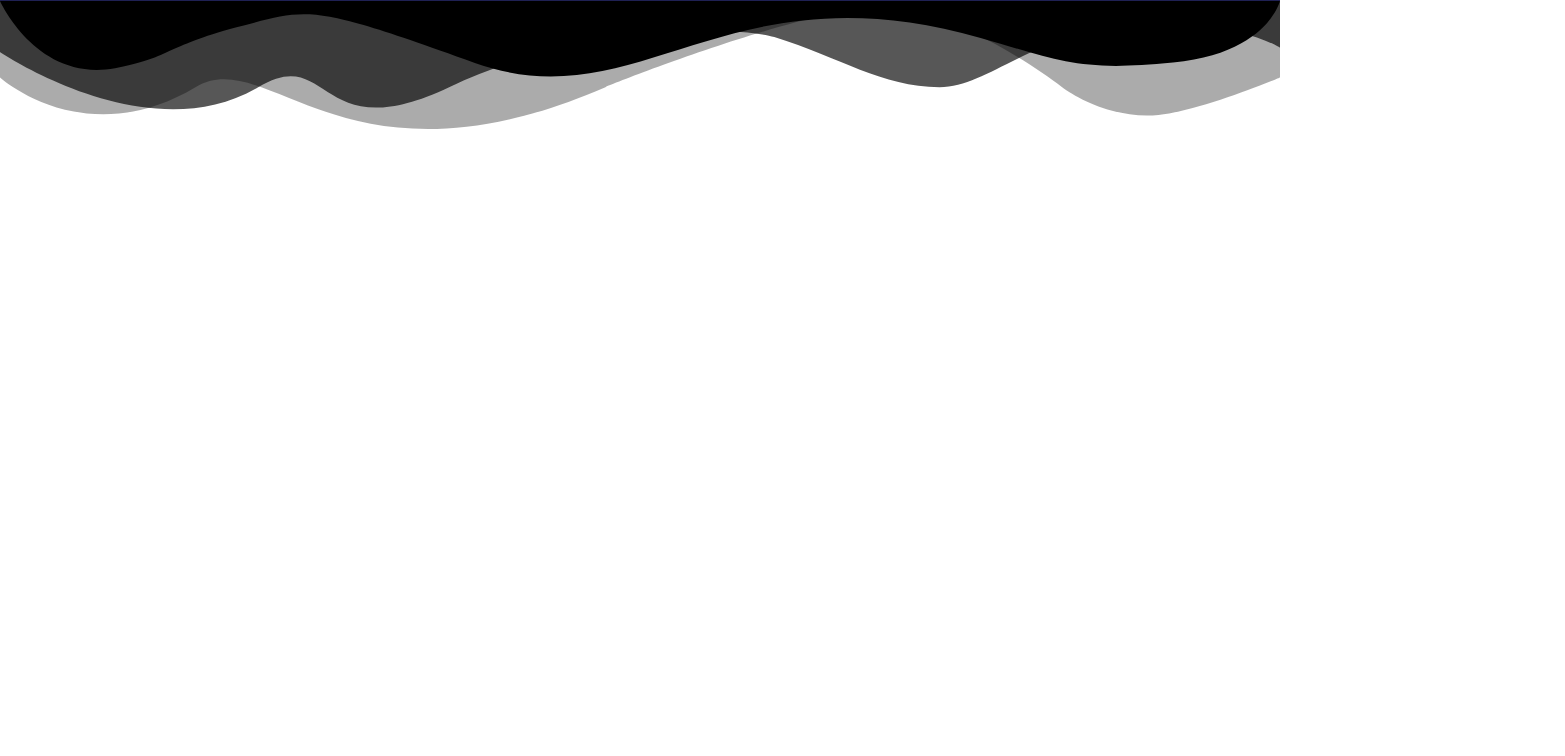
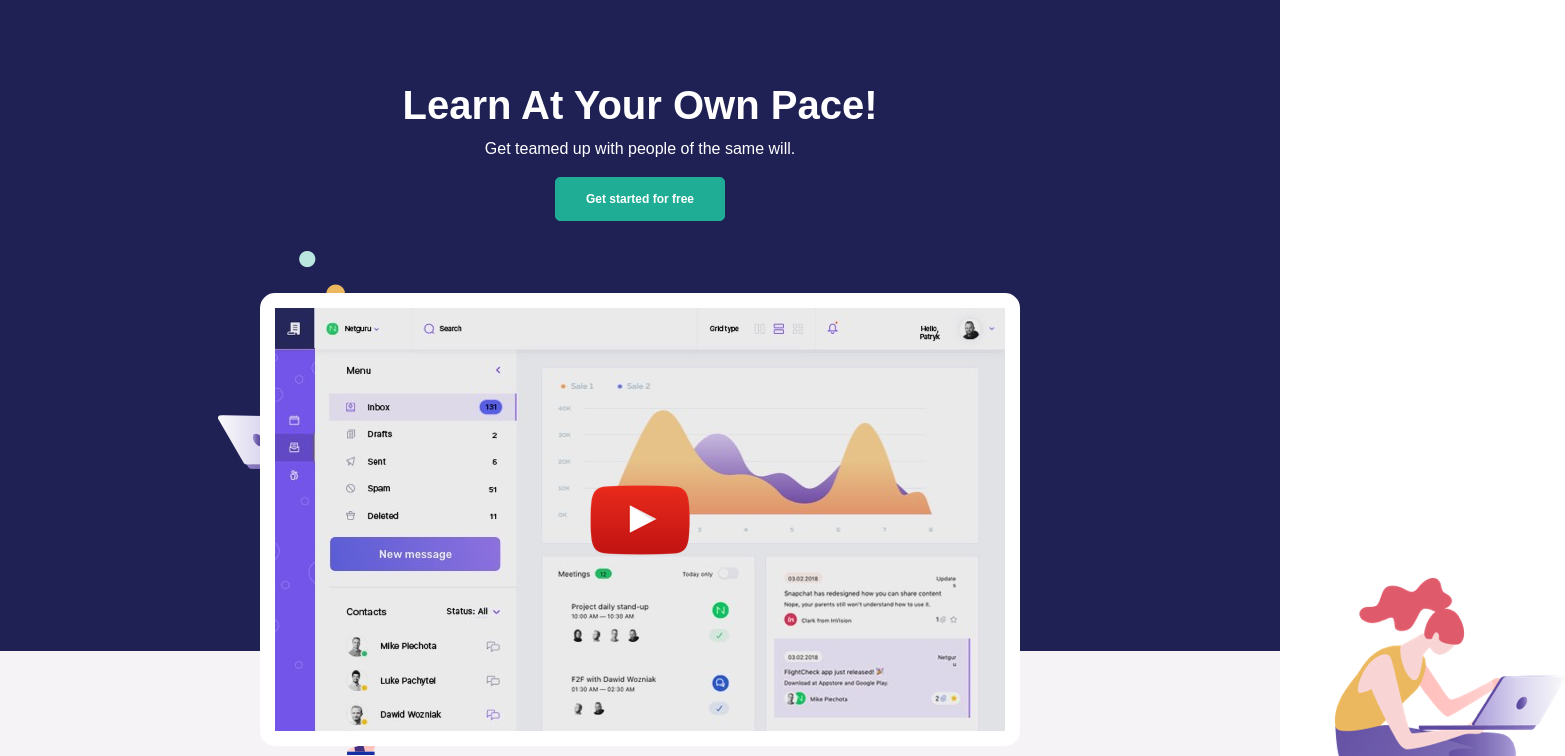
Before and after one commit to xXSamXx00/proj-html-vuejs, a Vue app: page / in a window 1280 px wide. Shown: the part 143-899 px from the top of the page, 1565 px wide, since content can reach past the window. Before the commit the page ends 800 px from the top, so only its background shows below. Built offline with nearby package versions, Linux system fonts and the light colour scheme.

Commit message:
Complete hero image Add wave svg and hero thumb with title and text

```diff
--- a/src/App.vue
+++ b/src/App.vue
@@ -30,6 +30,6 @@ export default {
 @import "../node_modules/bootstrap/scss/bootstrap.scss";
 
 body {
-  font-family: Helvetica, sans-serif;
+  font-family: Arial, Helvetica, sans-serif;
 }
 </style>
--- a/src/components/SiteMain.vue
+++ b/src/components/SiteMain.vue
@@ -1,10 +1,28 @@
 <template>
     <main>
-        <svg xmlns="http://www.w3.org/2000/svg" viewBox="0 0 1000 100" preserveAspectRatio="none">
-            <path class="elementor-shape-fill" opacity="0.33" d="M473,67.3c-203.9,88.3-263.1-34-320.3,0C66,119.1,0,59.7,0,59.7V0h1000v59.7 c0,0-62.1,26.1-94.9,29.3c-32.8,3.3-62.8-12.3-75.8-22.1C806,49.6,745.3,8.7,694.9,4.7S492.4,59,473,67.3z"></path>
-            <path class="elementor-shape-fill" opacity="0.66" d="M734,67.3c-45.5,0-77.2-23.2-129.1-39.1c-28.6-8.7-150.3-10.1-254,39.1 s-91.7-34.4-149.2,0C115.7,118.3,0,39.8,0,39.8V0h1000v36.5c0,0-28.2-18.5-92.1-18.5C810.2,18.1,775.7,67.3,734,67.3z"></path>
-            <path class="elementor-shape-fill" d="M766.1,28.9c-200-57.5-266,65.5-395.1,19.5C242,1.8,242,5.4,184.8,20.6C128,35.8,132.3,44.9,89.9,52.5C28.6,63.7,0,0,0,0 h1000c0,0-9.9,40.9-83.6,48.1S829.6,47,766.1,28.9z"></path>
-        </svg>
+        <div class="hero_image">
+            <div class="text-center">
+                <h1>Learn At Your Own Pace!</h1>
+                <p>Get teamed up with people of the same will.</p>
+                <button class="button mb-5">Get started for free</button>
+            </div>
+            <svg xmlns="http://www.w3.org/2000/svg" viewBox="0 0 1000 100" preserveAspectRatio="none">
+                <path class="elementor-shape-fill" opacity="0.33" d="M473,67.3c-203.9,88.3-263.1-34-320.3,0C66,119.1,0,59.7,0,59.7V0h1000v59.7 c0,0-62.1,26.1-94.9,29.3c-32.8,3.3-62.8-12.3-75.8-22.1C806,49.6,745.3,8.7,694.9,4.7S492.4,59,473,67.3z"></path>
+                <path class="elementor-shape-fill" opacity="0.66" d="M734,67.3c-45.5,0-77.2-23.2-129.1-39.1c-28.6-8.7-150.3-10.1-254,39.1 s-91.7-34.4-149.2,0C115.7,118.3,0,39.8,0,39.8V0h1000v36.5c0,0-28.2-18.5-92.1-18.5C810.2,18.1,775.7,67.3,734,67.3z"></path>
+                <path class="elementor-shape-fill" d="M766.1,28.9c-200-57.5-266,65.5-395.1,19.5C242,1.8,242,5.4,184.8,20.6C128,35.8,132.3,44.9,89.9,52.5C28.6,63.7,0,0,0,0 h1000c0,0-9.9,40.9-83.6,48.1S829.6,47,766.1,28.9z"></path>
+            </svg>
+            <div class="thumb_image mt-4">
+                <img class="position-absolute left_image" src="../assets/images/home-6-hero-left-person.png" alt="Donna al computer">
+                <div class="main_image">
+                    <img class="position-relative" src="../assets/images/home-6-hero-poster-final.jpg" alt="Hero Image">
+                    <div class="youtube_play">
+                        <img src="../assets/images/icon-youtube-play.png" alt="Youtube play">
+                    </div>
+                </div>
+                <img class="position-absolute right_image" src="../assets/images/home-6-hero-right-person.png" alt="Donna al computer">
+            </div>
+        </div>
+        <div class="next"></div>
     </main>
 </template>
 
@@ -16,5 +34,69 @@ export default {
 </script>
 
 <style lang="scss">
-
+.hero_image {
+    padding-top: 80px;
+    background-color: #1F2154;
+    color: white;
+    height: 650px;
+    position: relative;
+    h1 {
+        font-weight: 600;
+    }
+    .button {
+        background-color: #1fad96;
+        color: white;
+        border: 1px solid #1fad96;
+        border-radius: 5px;
+        padding: 12px 30px;
+        font-size: 12px;
+        font-weight: 600;
+        transition: 0.5s;
+        &:hover {
+            color: #1fad96;
+            background-color: white;
+        }
+    }
+    svg {
+        position: absolute;
+        bottom: 0;
+        transform: rotate(180deg);
+        display: block;
+        width: calc(100% + 1.3px);
+        height: 654px;
+        z-index: -1;
+        path {
+            fill: rgba(255, 255, 255, 0.04);
+        }
+    }
+    .thumb_image {
+        position: relative;
+        .main_image {
+            position: absolute;
+            display: inline-block;
+            border: 15px solid white;
+            border-radius: 15px;
+            left: 50%;
+            transform: translate(-50%);
+            .youtube_play {
+                position: absolute;
+                top: 50%;
+                left: 50%;
+                transform: translate(-50%, -50%);
+            }
+        }
+        .left_image {
+            left: 218px;
+            top: -42px;
+        }
+        .right_image {
+            left: 1335px;
+            top: 285px;
+        }
+    }
+}
+.next {
+    height: 600px;
+    background-color: #f6f3f6;
+}
 </style>
```
